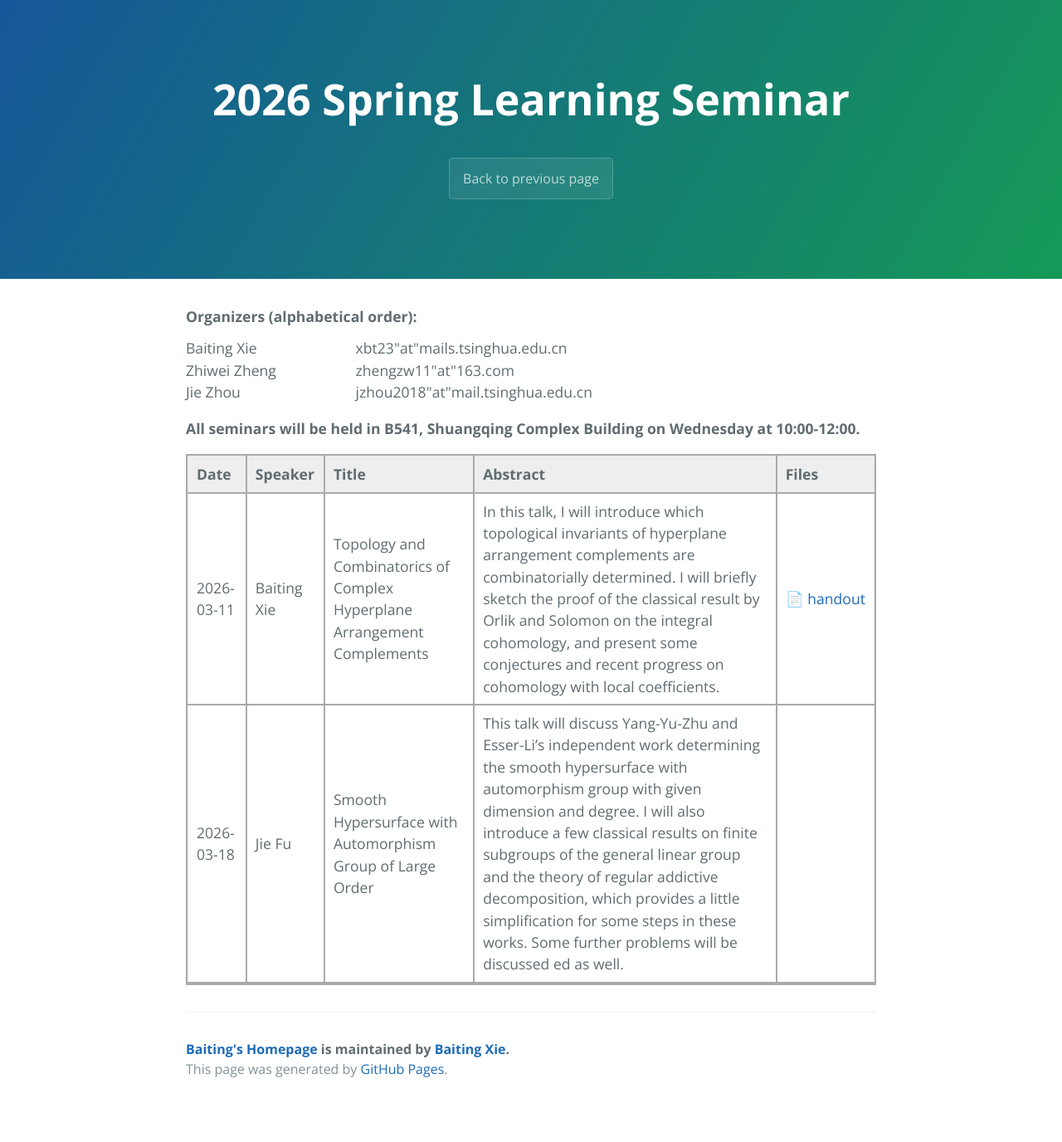
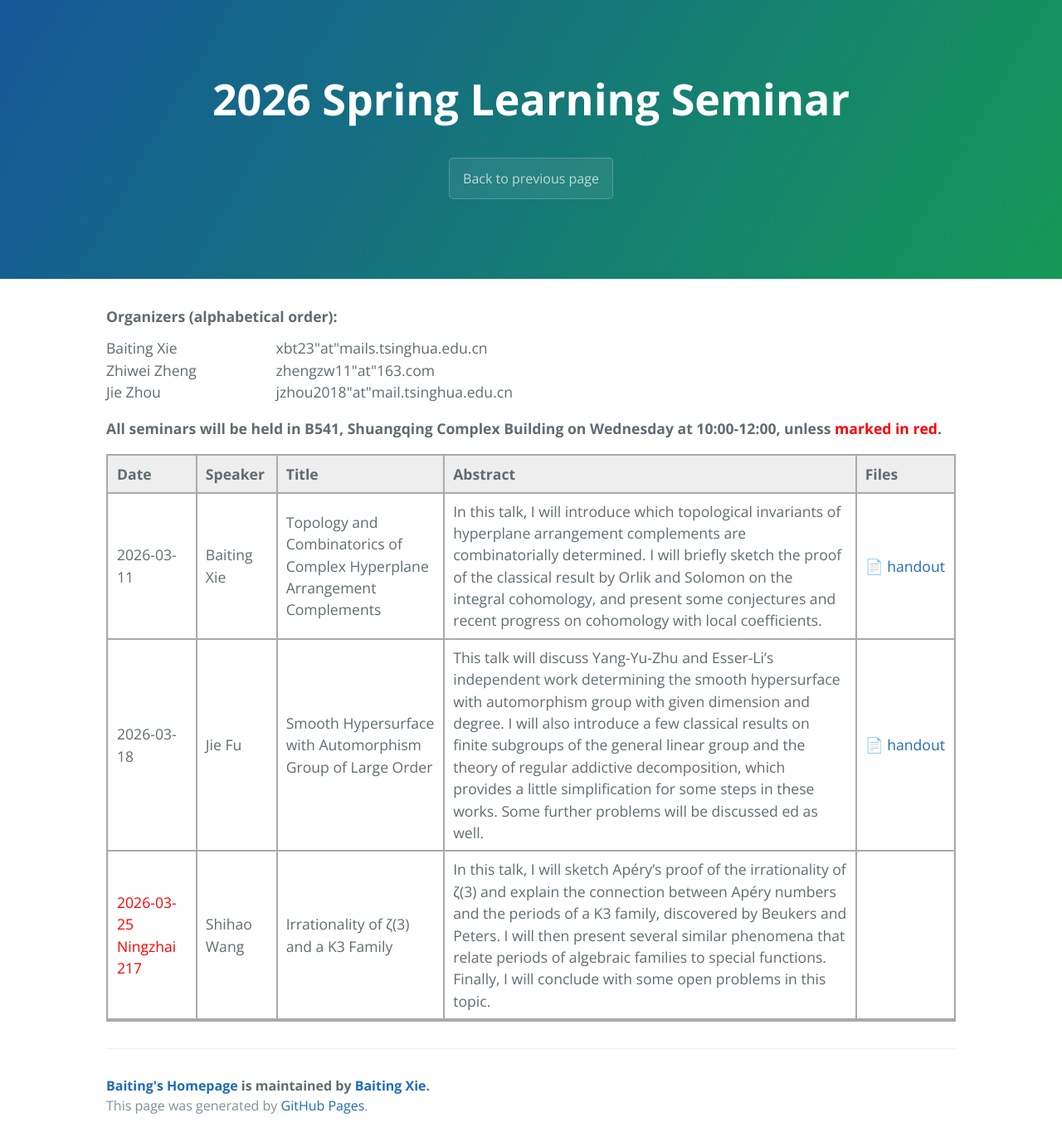
Before and after one commit to xiebaiting/math, a Jekyll site: the page built from 2026 Spring Learning Seminar/index.html, in a window 1280 px wide. Shown: the whole page at 83% size. Built offline with Jekyll 4.4.1, drawn with Linux system fonts in a browser that asks for light colours; before the commit the page ends 1332 px from its top, so only the background shows below that.

Commit message:
20260322

```diff
--- a/2026 Spring Learning Seminar/index.html
+++ b/2026 Spring Learning Seminar/index.html
@@ -13,7 +13,7 @@ title: 2026 Spring Learning Seminar
     <span style="display:inline-block; width:200px;">Jie Zhou</span> jzhou2018"at"mail.tsinghua.edu.cn<br>
 </div>
 
-<p><strong>All seminars will be held in B541, Shuangqing Complex Building on Wednesday at 10:00-12:00.</strong></p>
+<p><strong>All seminars will be held in B541, Shuangqing Complex Building on Wednesday at 10:00-12:00, unless <span style="color: red;">marked in red</span>.</strong></p>
 
 <!-- table: talk records  -->
 <table style="border-collapse: collapse; width:100%; max-width:1200px; border: 2px solid #aaa; font-family:inherit;">
@@ -45,6 +45,17 @@ title: 2026 Spring Learning Seminar
         <td style="padding:8px 10px; border-bottom:2px solid #aaa; border-right:2px solid #aaa;">Smooth Hypersurface with Automorphism Group of Large Order</td>
         <td style="padding:8px 10px; border-bottom:2px solid #aaa; border-right:2px solid #aaa;">This talk will discuss Yang-Yu-Zhu and Esser-Li’s independent work determining the smooth hypersurface with automorphism group with given dimension and degree. I will also introduce a few classical results on finite subgroups of the general linear group and the theory of regular addictive decomposition, which provides a little simplification for some steps in these works. Some further problems will be discussed ed as well.</td>
         <td style="padding:8px 10px; border-bottom:2px solid #aaa;">
+            <div style="display:flex; flex-wrap:wrap; gap:4px;">
+                <a href="Hypersurface_with_Automorphism_Group_of_Large_Order.pdf" class="file-tag" style="white-space: nowrap;">📄 handout</a>
+            </div>
+        </td>
+    </tr>
+    <tr>
+        <td style="padding:8px 10px; border-bottom:2px solid #aaa; border-right:2px solid #aaa; color: red;">2026-03-25 <wbr> Ningzhai 217</td>
+        <td style="padding:8px 10px; border-bottom:2px solid #aaa; border-right:2px solid #aaa;">Shihao Wang</td>
+        <td style="padding:8px 10px; border-bottom:2px solid #aaa; border-right:2px solid #aaa;">Irrationality of ζ(3) and a K3 Family</td>
+        <td style="padding:8px 10px; border-bottom:2px solid #aaa; border-right:2px solid #aaa;">In this talk, I will sketch Apéry’s proof of the irrationality of ζ(3) and explain the connection between Apéry numbers and the periods of a K3 family, discovered by Beukers and Peters. I will then present several similar phenomena that relate periods of algebraic families to special functions. Finally, I will conclude with some open problems in this topic.</td>
+        <td style="padding:8px 10px; border-bottom:2px solid #aaa;">
             <!-- <div style="display:flex; flex-wrap:wrap; gap:4px;">
                 <a href="Topology_and_Combinatorics_of_Complex_Hyperplane_Arrangement_Complement.pdf" class="file-tag" style="white-space: nowrap;">📄 handout</a>
             </div> -->
--- a/css/cayman.css
+++ b/css/cayman.css
@@ -156,9 +156,9 @@ a:hover { text-decoration: underline; }
 
 .main-content { word-wrap: break-word; }
 .main-content :first-child { margin-top: 0; }
-@media screen and (min-width: 64em) { .main-content { max-width: 64rem; padding: 2rem 6rem; margin: 0 auto; font-size: 1.1rem; } }
-@media screen and (min-width: 42em) and (max-width: 64em) { .main-content { padding: 2rem 4rem; font-size: 1.1rem; } }
-@media screen and (max-width: 42em) { .main-content { padding: 2rem 1rem; font-size: 1rem; } }
+@media screen and (min-width: 64em) { .main-content { max-width: 64rem; padding: 2rem 0rem; margin: 0 auto; font-size: 1.1rem; } }
+@media screen and (min-width: 42em) and (max-width: 64em) { .main-content { padding: 2rem 0rem; font-size: 1.1rem; } }
+@media screen and (max-width: 42em) { .main-content { padding: 2rem 0rem; font-size: 1rem; } }
 .main-content img { max-width: 100%; }
 .main-content h1, .main-content h2, .main-content h3, .main-content h4, .main-content h5, .main-content h6 { margin-top: 2rem; margin-bottom: 1rem; font-weight: normal; color: #159957; }
 .main-content p { margin-bottom: 1em; }
```
Also changed, not shown: 6 other files.
